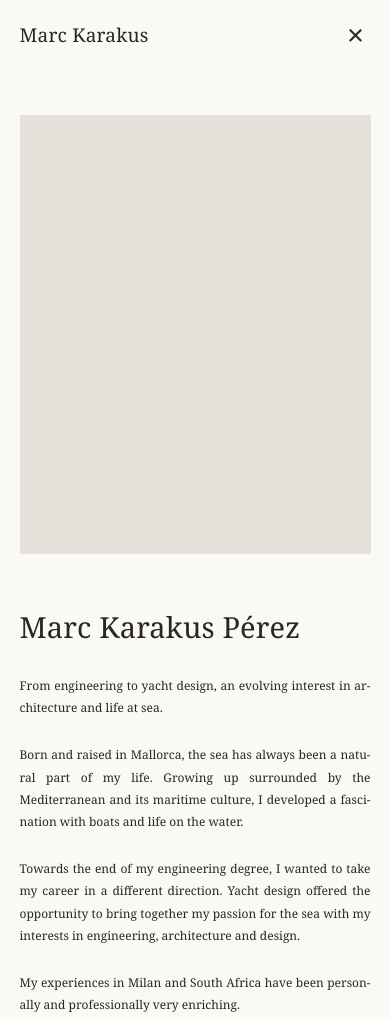
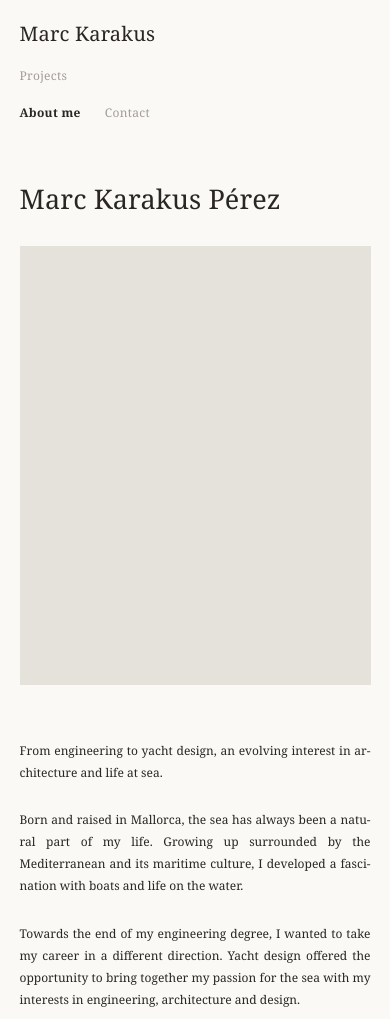
Before and after one commit to karakusmarc/karakusmarc.github.io, a plain HTML site: page about.html in a window 390 px wide. Shown: the top 1019 px of the page. Drawn offline with Linux system fonts and the light colour scheme.

Commit message:
Update about.html

```diff
--- a/about.html
+++ b/about.html
@@ -4,7 +4,6 @@
 
 <head>
     <meta charset="UTF-8">
-
     <meta name="viewport"
           content="width=device-width, initial-scale=1.0">
 
@@ -15,17 +14,23 @@
 
     <style>
 
+        /* =====================================
+           KARAKUS — ABOUT ME
+           Minimal Editorial Design
+        ===================================== */
+
         :root {
             --paper: #faf9f6;
             --ink: #292623;
+            --muted: #a59b98;
+
             --serif: Georgia, "Times New Roman", serif;
-            --sans: "Helvetica Neue", Helvetica, Arial, sans-serif;
         }
 
         * {
-            box-sizing: border-box;
             margin: 0;
             padding: 0;
+            box-sizing: border-box;
         }
 
         html {
@@ -36,7 +41,6 @@
             background: var(--paper);
             color: var(--ink);
             font-family: var(--serif);
-            font-weight: 400;
             -webkit-font-smoothing: antialiased;
         }
 
@@ -45,103 +49,152 @@
             text-decoration: none;
         }
 
-        img {
-            display: block;
-            max-width: 100%;
+
+        /* =====================================
+           FIXED LEFT SIDEBAR
+        ===================================== */
+
+        .sidebar {
+            position: fixed;
+
+            top: 0;
+            bottom: 0;
+            left: 0;
+
+            width: 25%;
+
+            padding: 28px 4% 40px;
+
+            display: flex;
+            flex-direction: column;
+            align-items: flex-start;
+
+            z-index: 100;
         }
 
-        /* HEADER */
 
-        .site-header {
-            position: fixed;
-            top: 0;
-            left: 0;
-            right: 0;
-
-            z-index: 100;
-
-            display: flex;
-            justify-content: space-between;
-            align-items: center;
-
-            padding: 22px 4%;
-            background: var(--paper);
-        }
+        /* =====================================
+           BRAND
+        ===================================== */
 
         .site-brand {
             font-family: var(--serif);
+
             font-size: 23px;
             font-weight: 400;
+
             line-height: 1.2;
             letter-spacing: 0.01em;
-            transition: opacity 0.3s ease;
+
+            white-space: nowrap;
         }
 
-        .site-brand:hover {
-            opacity: 0.6;
+
+        /* =====================================
+           NAVIGATION
+        ===================================== */
+
+        .nav-top {
+            display: flex;
+            flex-direction: column;
+
+            align-items: flex-start;
+
+            gap: 9px;
+
+            margin-top: 30px;
+            padding-left: 15px;
         }
 
-        /* CLOSE BUTTON */
+        .nav-bottom {
+            display: flex;
+            flex-direction: column;
 
-        .close-button {
-            display: flex;
-            justify-content: center;
-            align-items: center;
+            align-items: flex-start;
 
-            width: 32px;
-            height: 32px;
+            gap: 9px;
 
-            font-family: var(--sans);
-            font-size: 32px;
-            font-weight: 200;
-            line-height: 1;
-
-            transition:
-                opacity 0.3s ease,
-                transform 0.3s ease;
+            margin-top: auto;
+            padding-left: 15px;
         }
 
-        .close-button:hover {
-            opacity: 0.55;
-            transform: rotate(90deg);
+        .sidebar nav a {
+            font-family: var(--serif);
+
+            font-size: 13px;
+            font-weight: 400;
+
+            line-height: 1.25;
+            letter-spacing: 0.025em;
+
+            color: var(--muted);
+
+            transition: color 0.3s ease;
         }
 
-        .close-button:focus-visible {
-            outline: 1px solid var(--ink);
-            outline-offset: 5px;
+        .sidebar nav a:hover {
+            color: var(--ink);
         }
 
-        /* EDITORIAL LAYOUT */
-
-        .about-layout {
-            width: 88%;
-            max-width: 1400px;
-
-            margin: 0 auto;
-            padding: 175px 0 160px;
-
-            display: grid;
-
-            grid-template-columns:
-                minmax(0, 43fr)
-                minmax(0, 45fr);
-
-            column-gap: 12%;
-            align-items: start;
+        .sidebar nav a.active {
+            color: var(--ink);
+            font-weight: 700;
         }
 
-        /* PORTRAIT */
+
+        /* =====================================
+           MAIN CONTENT
+
+           Starts at 31% of page width
+           Text occupies 33% of page width
+        ===================================== */
+
+        .about-main {
+            width: 33%;
+
+            margin-left: 31%;
+
+            padding-top: 100px;
+            padding-bottom: 150px;
+        }
+
+
+        /* =====================================
+           PAGE TITLE
+        ===================================== */
+
+        .about-title {
+            font-family: var(--serif);
+
+            font-size: 28px;
+            font-weight: 400;
+
+            line-height: 1.25;
+            letter-spacing: 0.005em;
+
+            margin-bottom: 38px;
+        }
+
+
+        /* =====================================
+           PORTRAIT
+
+           Slightly narrower than text
+        ===================================== */
 
         .portrait {
-            width: 100%;
+            width: 82%;
             margin: 0;
         }
 
         .portrait-frame {
             position: relative;
+
             width: 100%;
             aspect-ratio: 4 / 5;
+
             overflow: hidden;
+
             background: #e5e2dc;
         }
 
@@ -156,34 +209,28 @@
             object-position: center;
         }
 
-        /* BIOGRAPHY */
+
+        /* =====================================
+           BIOGRAPHY
+
+           12px text
+           Justified
+           One-third page width
+        ===================================== */
 
         .biography {
-            padding-top: 30px;
-            min-width: 0;
-        }
+            width: 100%;
 
-        .biography h1 {
-            font-family: var(--serif);
-
-            font-size: clamp(27px, 2.4vw, 37px);
-            font-weight: 400;
-
-            letter-spacing: 0.005em;
-            line-height: 1.25;
-
-            margin-bottom: 40px;
-        }
-
-        .biography-text {
-            max-width: 610px;
+            margin-top: 85px;
 
             text-align: justify;
             text-align-last: left;
+
             hyphens: auto;
+            -webkit-hyphens: auto;
         }
 
-        .biography-text p {
+        .biography p {
             font-family: var(--serif);
 
             font-size: 12px;
@@ -195,83 +242,104 @@
             margin-bottom: 25px;
         }
 
-        .biography-text p:last-child {
+        .biography p:last-child {
             margin-bottom: 0;
         }
 
-        /* INTRODUCTORY STATEMENT */
 
-        .biography-text .biography-intro {
-            font-size: 12px;
-            font-weight: 400;
-            line-height: 1.85;
-
-            margin-bottom: 25px;
-        }
-
-        /* TABLET */
+        /* =====================================
+           TABLET
+        ===================================== */
 
         @media (max-width: 1050px) {
 
-            .about-layout {
+            .sidebar {
+                width: 27%;
+            }
+
+            .site-brand {
+                font-size: 21px;
+            }
+
+            .about-main {
+                width: 45%;
+                margin-left: 35%;
+
+                padding-top: 110px;
+            }
+
+            .portrait {
                 width: 90%;
-                column-gap: 7%;
-
-                grid-template-columns:
-                    minmax(0, 45fr)
-                    minmax(0, 48fr);
-
-                padding-top: 145px;
             }
 
             .biography {
-                padding-top: 15px;
-            }
-
-            .biography h1 {
-                margin-bottom: 30px;
-            }
-
-            .biography-text p,
-            .biography-text .biography-intro {
-                font-size: 12px;
-                line-height: 1.85;
-                margin-bottom: 25px;
-            }
-
-            .biography-text p:last-child {
-                margin-bottom: 0;
+                margin-top: 65px;
             }
 
         }
 
-        /* MOBILE */
+
+        /* =====================================
+           MOBILE
+        ===================================== */
 
         @media (max-width: 700px) {
 
-            .site-header {
-                padding: 20px 5%;
-            }
+            /* Sidebar becomes top navigation */
 
-            .site-brand {
-                font-size: 19px;
-            }
+            .sidebar {
+                position: relative;
 
-            .close-button {
-                width: 30px;
-                height: 30px;
-                font-size: 29px;
-            }
+                width: 100%;
+                height: auto;
 
-            .about-layout {
-                width: 90%;
-                max-width: 560px;
+                padding: 22px 5%;
 
                 display: flex;
                 flex-direction: column;
 
-                padding: 115px 0 90px;
-                gap: 55px;
+                gap: 22px;
+            }
+
+            .site-brand {
+                font-size: 20px;
+            }
+
+            .nav-top,
+            .nav-bottom {
+                margin-top: 0;
+                padding-left: 0;
+
+                display: flex;
+                flex-direction: row;
+
+                gap: 24px;
+            }
+
+            .nav-bottom {
+                position: static;
+            }
+
+            .sidebar nav a {
+                font-size: 12px;
+            }
+
+
+            /* Main content */
+
+            .about-main {
+                width: 90%;
+                max-width: 560px;
+
+                margin: 0 auto;
+
+                padding-top: 40px;
+                padding-bottom: 90px;
+            }
+
+            .about-title {
+                font-size: 27px;
+                margin-bottom: 30px;
             }
 
             .portrait {
@@ -284,26 +352,21 @@
 
             .biography {
                 width: 100%;
-                padding-top: 0;
+                margin-top: 55px;
             }
 
-            .biography h1 {
-                font-size: 29px;
-                margin-bottom: 30px;
-            }
-
-            .biography-text p,
-            .biography-text .biography-intro {
+            .biography p {
                 font-size: 12px;
                 line-height: 1.85;
                 margin-bottom: 25px;
             }
 
-            .biography-text p:last-child {
-                margin-bottom: 0;
         }
 
-        }
+
+        /* =====================================
+           REDUCED MOTION
+        ===================================== */
 
         @media (prefers-reduced-motion: reduce) {
 
@@ -311,8 +374,7 @@
                 scroll-behavior: auto;
             }
 
-            .site-brand,
-            .close-button {
+            .sidebar nav a {
                 transition: none;
             }
 
@@ -322,30 +384,69 @@
 
 </head>
 
+
 <body>
 
-    <!-- HEADER -->
 
-    <header class="site-header">
+    <!-- =====================================
+         FIXED LEFT SIDEBAR
+    ===================================== -->
+
+    <aside class="sidebar">
+
+        <!-- BRAND -->
 
         <a class="site-brand" href="index.html">
             Marc Karakus
         </a>
 
-        <a class="close-button"
-           href="projects.html"
-           aria-label="Close and return to projects">
 
-            <span aria-hidden="true">&times;</span>
+        <!-- TOP MENU -->
 
+        <nav class="nav-top"
+             aria-label="Project navigation">
+
+            <a href="projects.html">
+                Projects
             </a>
 
-    </header>
+        </nav>
 
 
-    <!-- ABOUT LAYOUT -->
+        <!-- BOTTOM MENU -->
 
-    <main class="about-layout">
+        <nav class="nav-bottom"
+             aria-label="Personal navigation">
+
+            <a href="about.html"
+               class="active"
+               aria-current="page">
+                About me
+            </a>
+
+            <a href="mailto:karakusmarc@gmail.com">
+                Contact
+            </a>
+
+        </nav>
+
+    </aside>
+
+
+
+    <!-- =====================================
+         MAIN ABOUT CONTENT
+    ===================================== -->
+
+    <main class="about-main">
+
+
+        <!-- TITLE -->
+
+        <h1 class="about-title">
+            Marc Karakus Pérez
+        </h1>
+
 
         <!-- PORTRAIT -->
 
@@ -354,26 +455,21 @@
             <div class="portrait-frame">
 
                 <img
+                    id="aboutPortrait"
                     src="WEB/about/portrait.webp"
-                    alt="Portrait of Marc Karakus Pérez"
-                    id="aboutPortrait">
+                    alt="Portrait of Marc Karakus Pérez">
 
             </div>
 
         </figure>
 
 
+
         <!-- BIOGRAPHY -->
 
-        <article class="biography">
+        <article class="biography" lang="en">
 
-            <h1>
-                Marc Karakus Pérez
-            </h1>
-
-            <div class="biography-text">
-
-                <p class="biography-intro">
+            <p>
                 From engineering to yacht design,
                 an evolving interest in architecture
                 and life at sea.
@@ -429,14 +525,15 @@
                 and professional journey.
             </p>
 
-            </div>
-
         </article>
 
     </main>
 
 
-    <!-- PORTRAIT FALLBACK -->
+
+    <!-- =====================================
+         PORTRAIT FALLBACK
+    ===================================== -->
 
     <script>
 
@@ -466,6 +563,7 @@
 
     </script>
 
+
 </body>
 
 </html>
```
Lines whose indentation alone changed are shown as unchanged.
